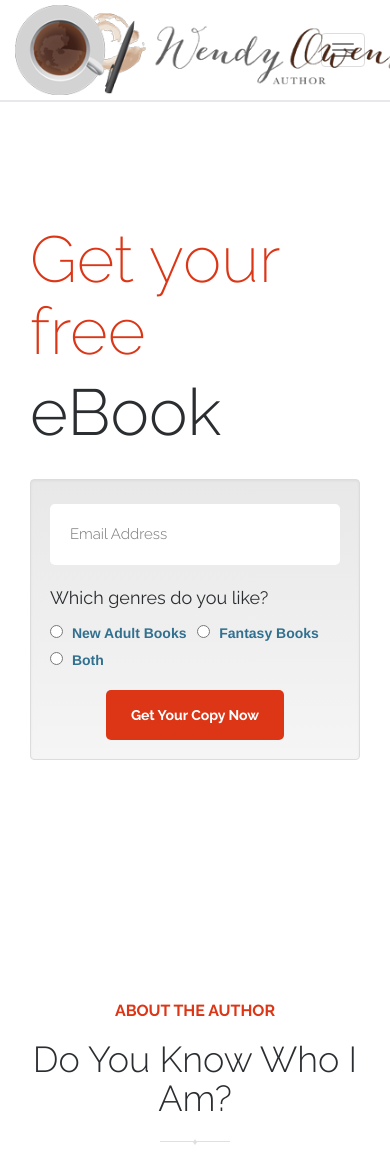
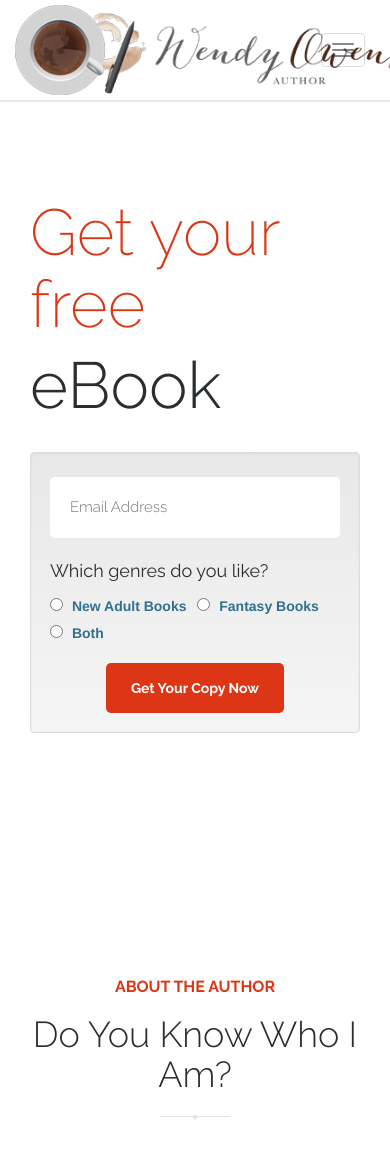
Before and after one commit to queso/wendy-owens-doanything-landing, a Jekyll site: the page built from index.html, in a window 390 px wide. Shown: the top 1169 px of the page. Built offline with Jekyll 4.4.1, drawn with Linux system fonts in a browser that asks for light colours; comment, search, counter and statistics services are not loaded; grey boxes are pictures that could not be loaded.

Commit message:
Tweak some styles

```diff
--- a/_includes/signup.html
+++ b/_includes/signup.html
@@ -1,7 +1,7 @@
 <section class="home" >
 <div class="coverBgImage" style="">
 
-  <div id="home-carousel" class="carousel slide slideShowHeight" data-ride="carousel">
+  <div id="home-carousel" class="carousel slide" data-ride="carousel">
     <!-- Indicators -->
 
     <!-- Wrapper for slides -->
@@ -9,7 +9,7 @@
       <div class="item active">
         <div class="slide">
           <div class="container">
-            <div class="col-md-6 col-sm-12 col-xs-12 slideShowHeight">
+            <div class="col-md-6 col-sm-12 col-xs-12">
               <div class="vert-center text-info">
                 <h1 >Get your free</h1>
                 <h2>eBook</h2>
@@ -50,7 +50,7 @@
                 <!-- <a href="#" class="black-button">PURCHASE eBOOK   $88</a> -->
               </div>
             </div>
-            <div class="col-md-6 book-image hidden-sm hidden-xs slideShowHeight " >
+            <div class="col-md-6 book-image hidden-sm hidden-xs" >
               <img src="{{ page.image }}" class="vert-center img-responsive" alt="Do Anything book" title="Do Anything book"/>
             </div>
           </div>
--- a/css/style.css
+++ b/css/style.css
@@ -382,6 +382,10 @@
 */
 section.home {
   min-height: 500px;
+  margin: 50px 0 65px 0;
+}
+section.home .book-image {
+  margin-top: 75px;
 }
 section.home .centered {
   text-align: center;
```
